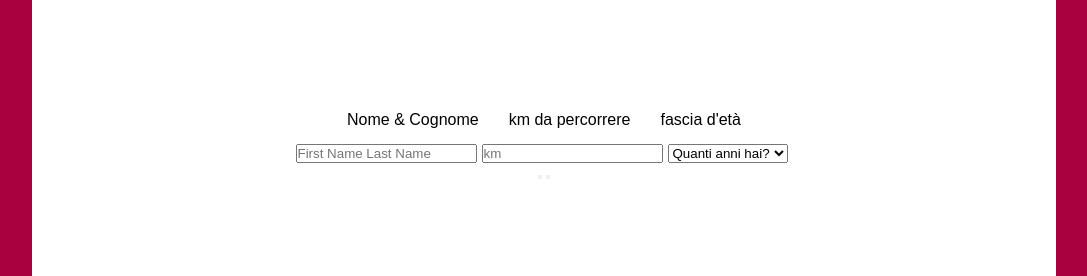
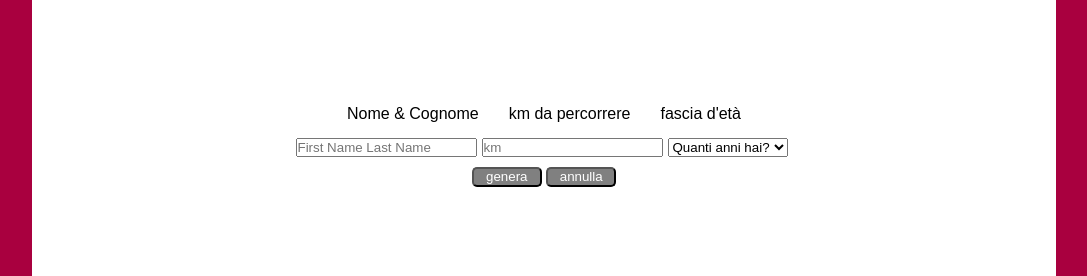
Before and after one commit to katiemathis/js-biglietto-treno-form, a plain HTML site: page index.html in a window 1280 px wide. Shown: the part 69-345 px from the top of the page, without its empty margins (96-1183 px from the left). Drawn offline with Linux system fonts and the light colour scheme.

Commit message:
initial setup for top container

```diff
--- a/index.html
+++ b/index.html
@@ -29,8 +29,8 @@
             </select>
         </div>
         <div>
-            <button id="genera"></button>
-            <button id="annulla"></button>
+            <button id="genera">genera</button>
+            <button id="annulla">annulla</button>
         </div>
     </div>
 
--- a/style.css
+++ b/style.css
@@ -43,3 +43,12 @@ h1 {
 .m-5 {
     margin-right: 5px;
 }
+
+button {
+    min-height: 20px;
+    min-width: 70px;
+    background-color: grey;
+    border-radius: 5px;
+    color: white;
+    margin-top: 10px;
+}
```
